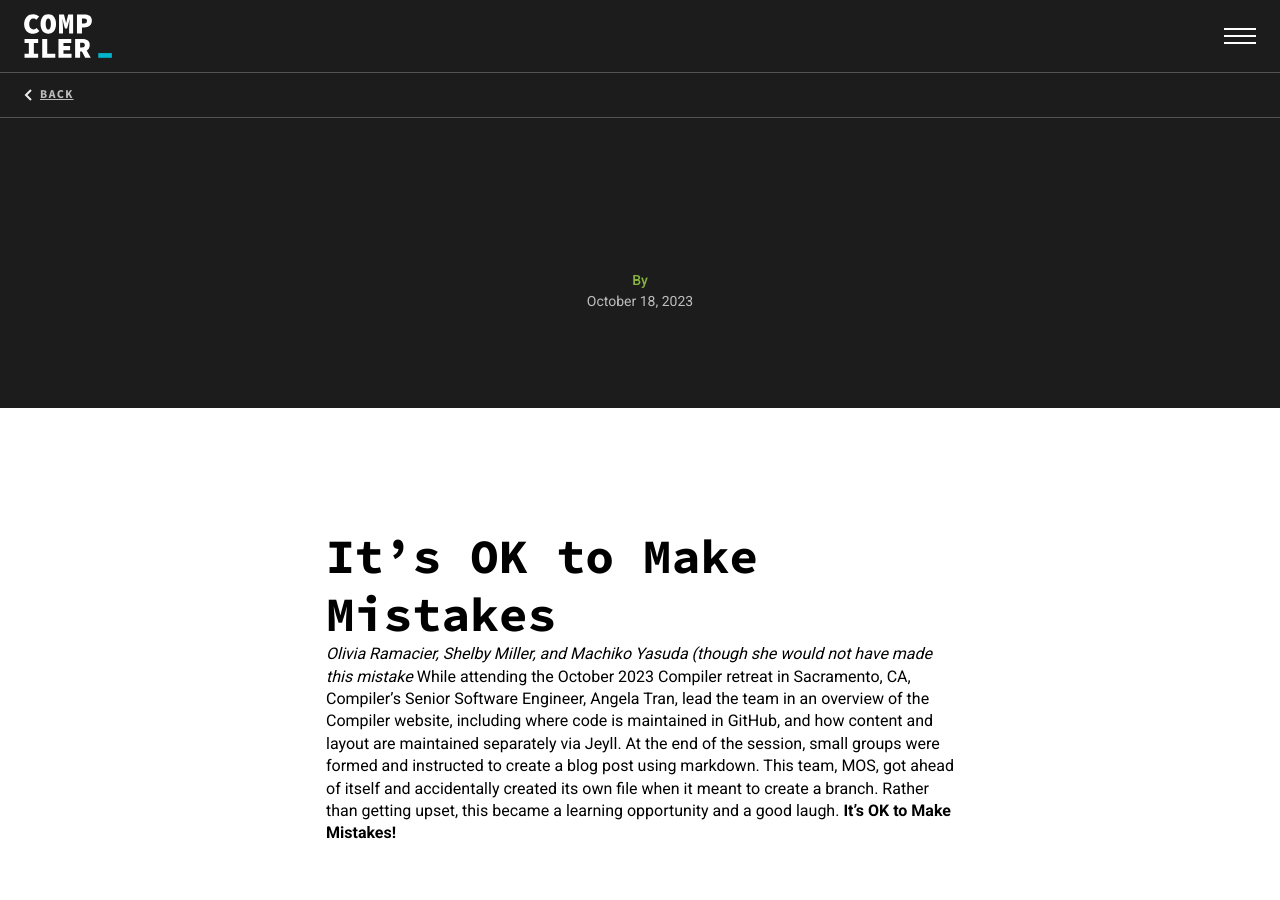
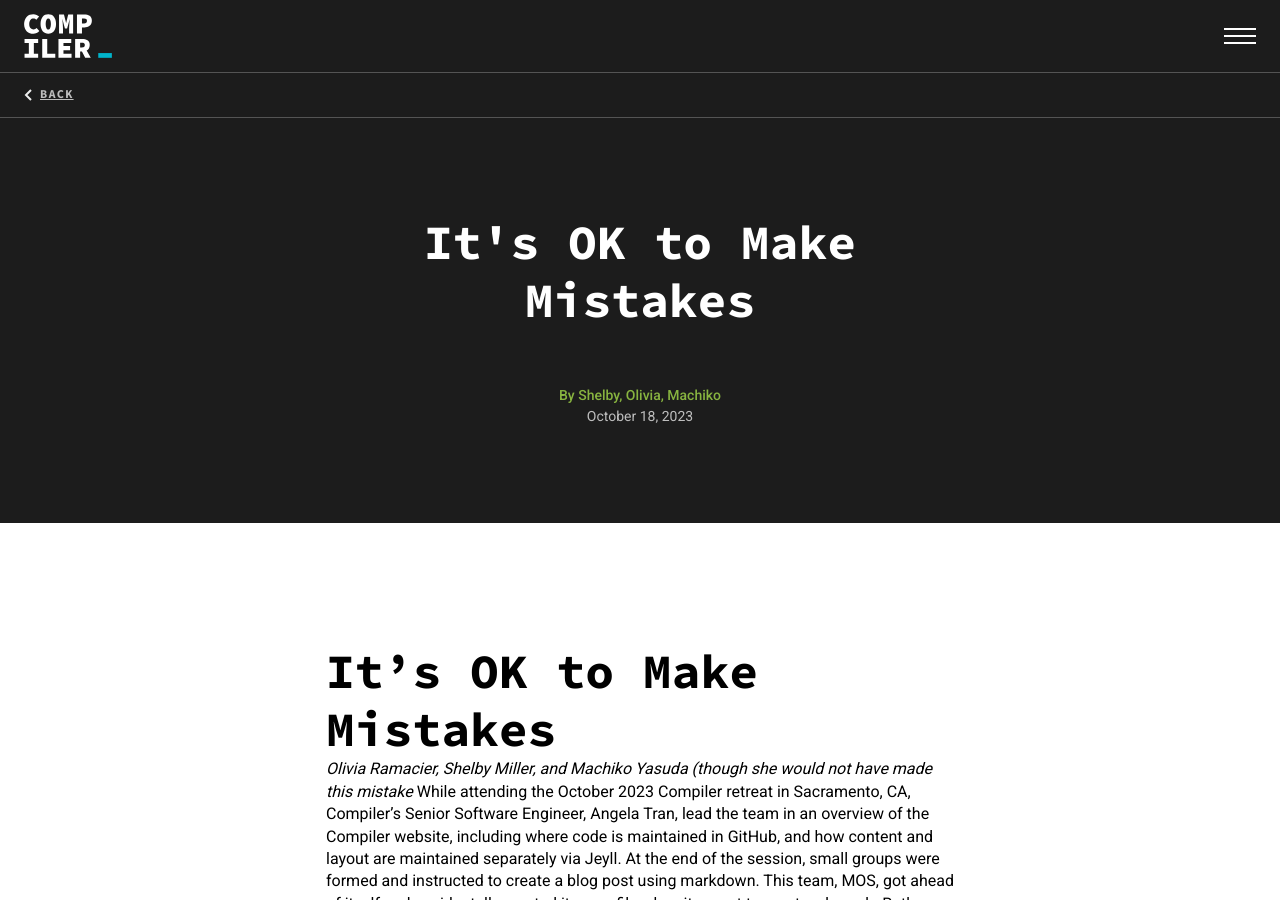
Before and after one commit to compilerla/compiler.la, a Jekyll site: the page built from _posts/2023-10-18-MOS.md, in a window 1280 px wide and 900 px high. Built offline with Jekyll 4.4.1, drawn with Linux system fonts in a browser that asks for light colours.

Commit message:
Update 2023-10-18-MOS.md

```diff
--- a/_posts/2023-10-18-MOS.md
+++ b/_posts/2023-10-18-MOS.md
@@ -1,10 +1,10 @@
 ---
 layout: blog_post
-title: ""
+title: It's OK to Make Mistakes
 subtitle: ""
-description: ""
+description: We figured it out!
 permalink: "blog/2023/group-name-here"
-author:
+author: Shelby, Olivia, Machiko
 excerpt: ""
 date:   2023-10-18 12:33:13 +0200
 categories: compiler
```
